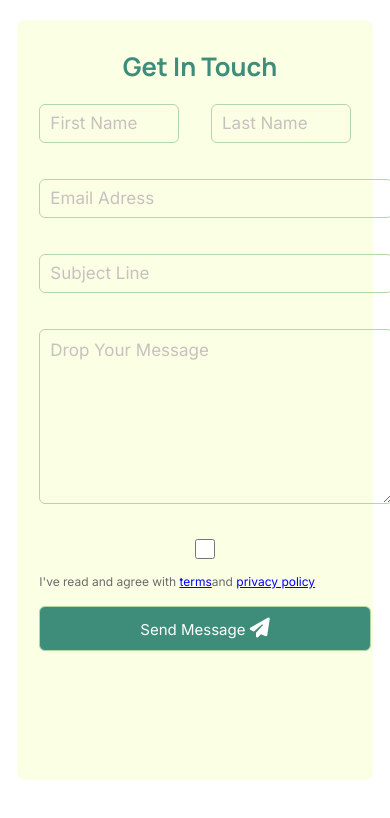
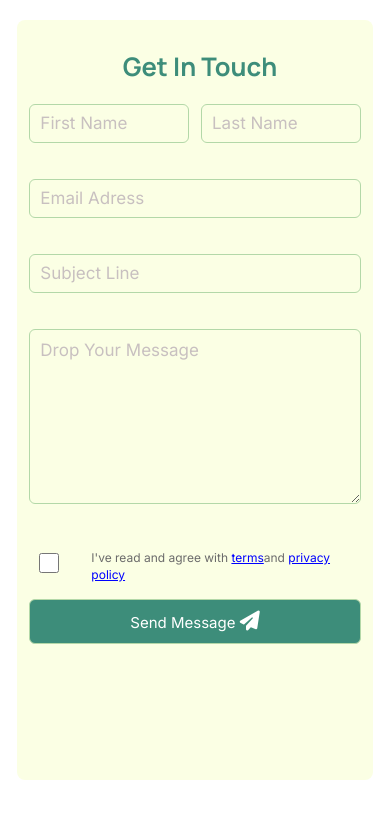
Before and after one commit to Nimraumer-dev/contactformui, a plain HTML site: page index.html in a window 390 px wide. Drawn offline with Linux system fonts and the light colour scheme.

Commit message:
responsive UI

```diff
--- a/index.html
+++ b/index.html
@@ -21,22 +21,35 @@
                 <input type="text" name="last nmae" id="name" placeholder="Last Name" class="first" required>
             </div>
             <br><br>
+            <div class="name-row">
                 <input type="email" name="email" id="email" placeholder="Email Adress" required class="second">
-            <br><br><br>
+            </div>
+            <br><br>
+
+            <div class="name-row">
                 <input type="text" name="subject line" id="subject line" placeholder="Subject Line" class="second">
-            <br><br><br>
-            <textarea name="textarea" id="textarea" rows="9" cols="45" placeholder="Drop Your Message"class="second"></textarea>
+            </div>
+
+            <br><br>
+            <div class="name-row">
+                <textarea name="textarea" id="textarea" rows="9" cols="45" placeholder="Drop Your Message"></textarea>
+            </div>
+
             <br><br>
             <div class="checkbox-row">
-               <input type="checkbox"  id="agree">
+                <input type="checkbox" id="agree">
                 <label for="agree">
                     I've read and agree with <a href="#">terms</a>and <a href="#">privacy policy</a>
                 </label>
             </div>
+            <div class="checkbox-row">
+
                 <button class="btn" type="submit">
                     Send Message
                     <i class="fa-solid fa-paper-plane"></i>
                 </button>
+            </div>
+
         </form>
         <br>
 
--- a/style.css
+++ b/style.css
@@ -52,45 +52,26 @@
 }
 
 .box input {
-    width: 80%;
     font-family: "Inter", sans-serif;
-    margin-left: 10px;
-    margin-right: 10px;
     background-color: transparent;
-
     padding: 15px;
     border: #B3D8A8 solid 1px;
     border-radius: 6px;
+    width: 100%;
 }
+
+/* input ki width hamesha 100% rahegi taka overflow na ho parent ki width ko follow kara */
 
 .box textarea {
     font-family: "Inter", sans-serif;
     padding: 15px;
-    width: 80%;
-    margin-left: 10px;
-    margin-right: 10px;
     background-color: transparent;
     border: #B3D8A8 solid 1px;
     border-radius: 6px;
+    width: 100%;
+}
+/* textarea ki width hamesha 100% rahegi taka overflow na ho parent ki width ko follow kara */
 
-
-}
-
-.first {
-    margin-right: 15px;
-    flex: 1;
-    max-width: 270px;
-    width: 100%;
-
-
-}
-
-.box .second {
-    max-width: 599px;
-    width: 100%;
-
-
-}
 
 .checkbox-row {
     display: flex;
@@ -103,18 +84,15 @@
     font-size: 14px;
     color: #6B6B6B;
     cursor: pointer;
-
-
-
 }
 
 .checkbox-row input[type="checkbox"] {
     flex-shrink: 0;
     width: 20px;
     height: 20px;
-margin-top: 3px;
-margin-left: 10px;
-margin-right: 10px;
+    margin-top: 3px;
+    margin-left: 10px;
+    margin-right: 10px;
     accent-color: var(--green-color);
 }
 
@@ -141,7 +119,6 @@ textarea::placeholder {
     color: var(--white-color);
     width: 200px;
     height: 45px;
-    margin-left: 10px;
     border: 1px #B3D8A8 solid;
     background-color: #3D8D7A;
     border-radius: 6px;
@@ -186,12 +163,11 @@ textarea::placeholder {
 
     .box input,
     .box textarea {
-        width: 100% !important;
         font-size: 15px;
         padding: 12px;
     }
 
-    .name-row{
+    .name-row {
         flex-direction: row;
         gap: 12px;
     }
```
Lines whose indentation alone changed are shown as unchanged.
